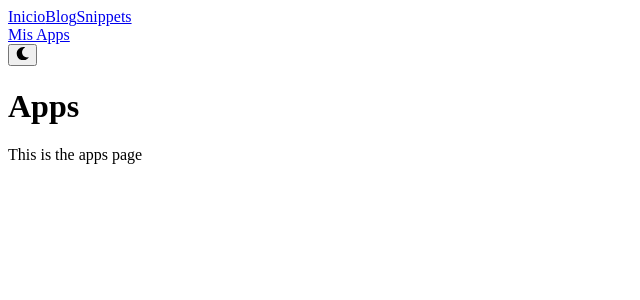
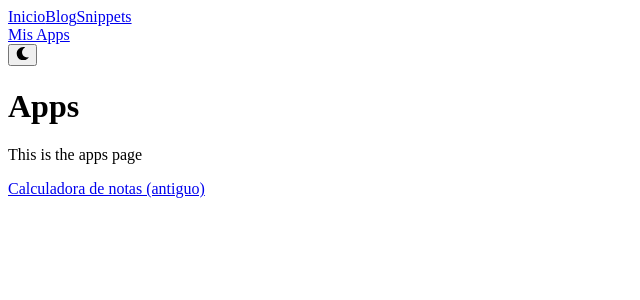
Before and after one commit to tomasjm/tomjimenez.me, a Next.js app: page /apps in a window 1280 px wide. Shown: the top 300 px of the page, without its empty margins (0-640 px from the left). Built offline with nearby package versions, Linux system fonts and the light colour scheme.

Commit message:
first test

```diff
--- a/components/SocialNetworks.tsx
+++ b/components/SocialNetworks.tsx
@@ -24,7 +24,7 @@ const SocialNetworks = () => {
       <SocialContainer href="https://linkedin.com/in/tomasjm">
         <FaLinkedin size={72} />
       </SocialContainer>
-      <SocialContainer href="https://instagram.com/tom_jmz">
+      <SocialContainer href="https://instagram.com/tom.jmz9">
         <FaInstagram size={72} />
       </SocialContainer>
       <SocialContainer href="https://twitter.com/TomJimenez05">
--- a/pages/apps/index.tsx
+++ b/pages/apps/index.tsx
@@ -3,6 +3,7 @@ const AppsPage = () => {
     <div>
       <h1>Apps</h1>
       <p>This is the apps page</p>
+      <a href="https://notas.tomjimenez.me"> Calculadora de notas (antiguo)</a>
     </div>
   );
 };
```
